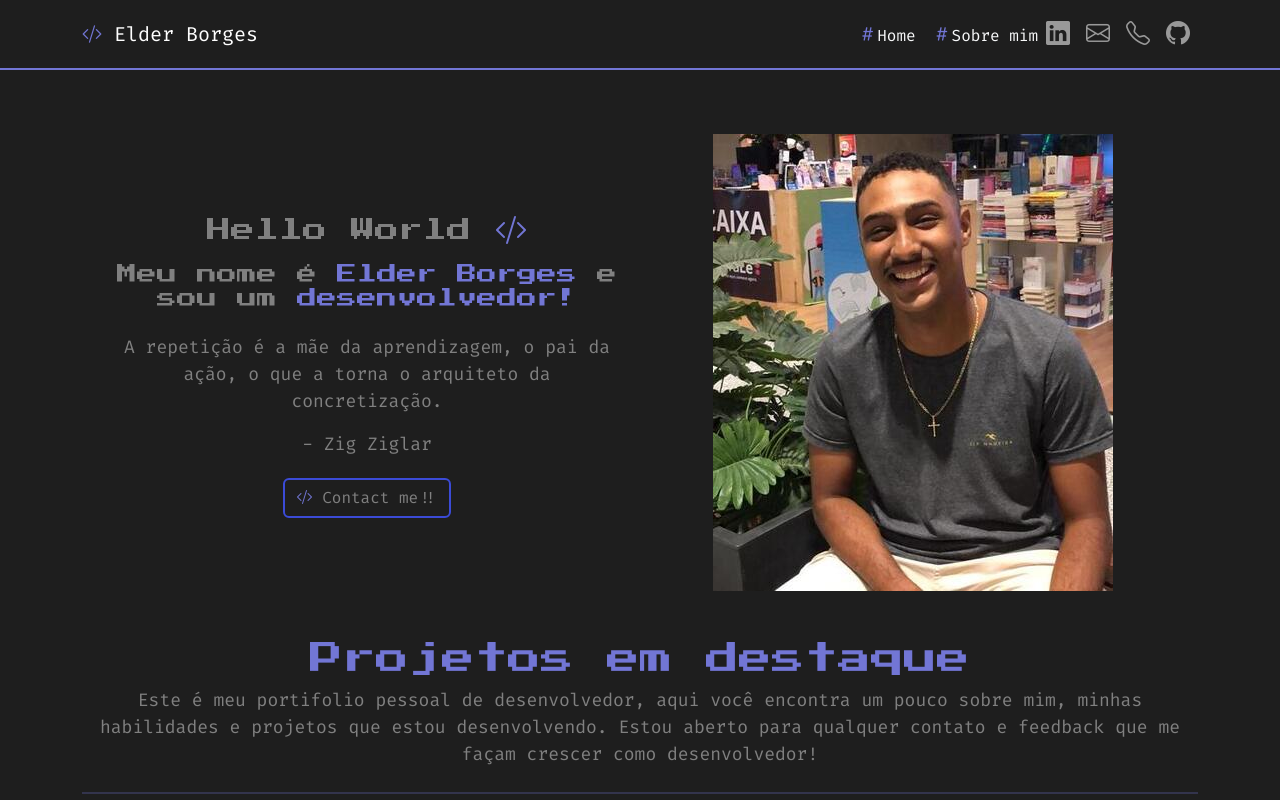
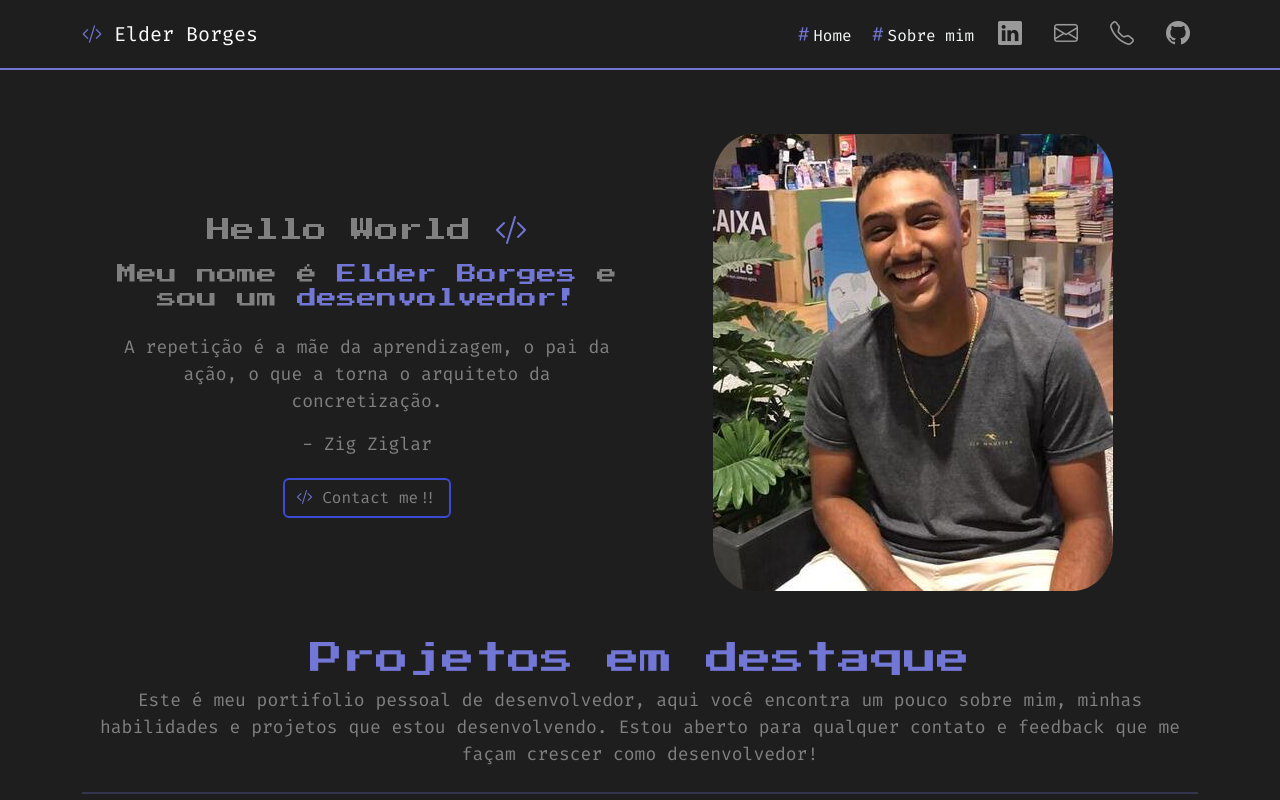
Before and after one commit to eldersb/portfolio-front, a Vue app: page / in a window 1280 px wide. Shown: the top 800 px of the page. Built offline with nearby package versions, Linux system fonts and the light colour scheme; no server answers.

Commit message:
Alterações navbar + img

```diff
--- a/src/components/BannerComponent.vue
+++ b/src/components/BannerComponent.vue
@@ -30,7 +30,7 @@
         </div>
 
         <div class="col-12 col-md-6 col-lg-6 d-flex justify-content-center align-items-center mt-3 ">
-            <img class="img-fluid" src="/public/elder-menor.jpeg" alt="Elder">
+            <img class="img-fluid" src="/public/elder-menor.jpeg" alt="Minha foto">
         </div>
     </div>
 </div>
@@ -93,5 +93,9 @@ export default {
     color: gray;
 }
 
+.img-fluid {
+    border-radius: 10%;
+}
+
 
 </style>
--- a/src/components/CardComponent.vue
+++ b/src/components/CardComponent.vue
@@ -48,8 +48,9 @@ export default {
 }
 
 .fixed-height {
-    height: 200px; /* Ajuste conforme necessário */
+    height: 200px;
     overflow-y: auto;
+    scrollbar-width: none;
 }
 
 .body-2, .fixed-height {
--- a/src/components/HeaderComponent.vue
+++ b/src/components/HeaderComponent.vue
@@ -7,7 +7,7 @@
                 <span class="navbar-toggler-icon"></span>
                 </button>
                 <div class="collapse navbar-collapse" id="navbarNav">
-                    <ul class="navbar-nav ms-auto d-flex justify-content-center align-items-center">
+                    <ul class="navbar-nav ms-auto d-flex justify-content-between align-items-center gap-3">
                         <div class="d-flex gap-3">
                             <router-link to="/" class="text-light link-custom">
                                 <i class="bi bi-hash fs-5"></i>Home
--- a/src/views/AboutView.vue
+++ b/src/views/AboutView.vue
@@ -22,7 +22,7 @@
 
           </div>
 
-          <div class="col-12 col-md-6 col-lg-6 d-flex justify-content-center align-items-center mt-3 ">
+          <div class="col-12 col-md-6 col-lg-6 d-flex justify-content-center align-items-center">
               <img class="img-fluid" src="/public/elder-menor.jpeg" alt="Elder">
           </div>
         </div>
@@ -170,6 +170,12 @@
 }
 
 
+.img-fluid {
+    border-radius: 10%;
+}
+
+
+
 li {
   list-style-type: none;
 }
```
